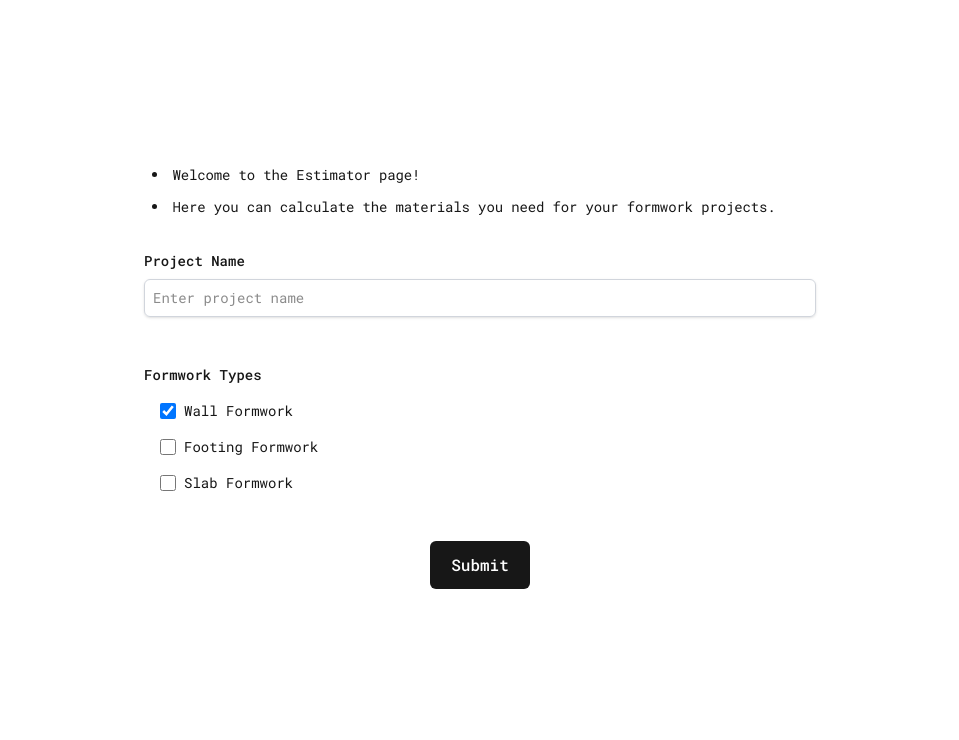
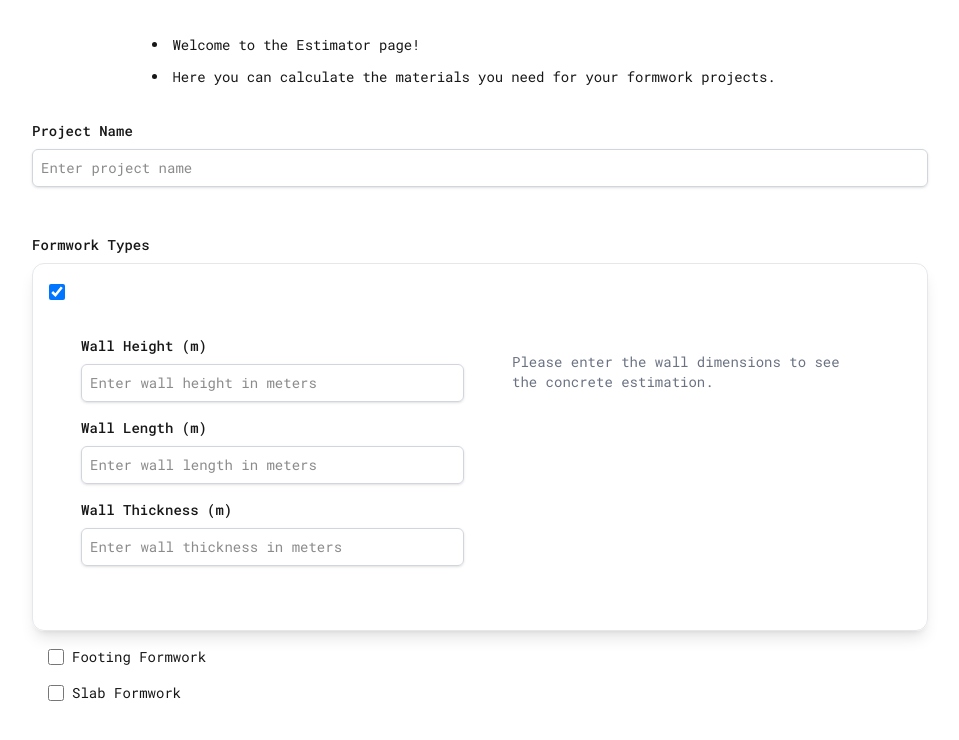
Before and after one commit to ISsait/formwork_estimator, a Next.js app: page /Estimate in a window 1280 px wide. Both pictures are taken after a click on the checkbox "Wall Formwork". Shown: the top 740 px of the page, without its empty margins (176-1135 px from the left). Built offline with nearby package versions, Linux system fonts and the light colour scheme.

Commit message:
started wall formwork and concrete estimation components

```diff
--- /dev/null
+++ b/src/app/Estimate/Concrete/WallConcrete.tsx
@@ -0,0 +1,51 @@
+"use client";
+
+import React from "react";
+import { useState } from "react";
+
+type WallConcreteProps = {
+  wallHeight: string;
+  wallLength: string;
+  wallThickness: string;
+};
+
+export default function WallConcrete(
+  props: WallConcreteProps
+): React.JSX.Element {
+  const { wallHeight, wallLength, wallThickness } = props;
+  const [wallConcrete, setWallConcrete] = useState(true);
+
+  // Calculate the volume of concrete needed for the wall
+  const volume =
+    parseFloat(wallHeight) * parseFloat(wallLength) * parseFloat(wallThickness);
+
+  return (
+    <div className="flex flex-col items-center justify-center p-8 pb-20 text-sm/6 text-center sm:text-left font-[family-name:var(--font-roboto-mono)]">
+      <div className="flex items-center">
+        <input
+          type="checkbox"
+          id="wallConcrete"
+          name="wallConcrete"
+          className="h-4 w-4 text-blue-600 focus:ring-blue-500"
+          checked={wallConcrete}
+          onChange={(event: React.ChangeEvent<HTMLInputElement>) => {
+            setWallConcrete(event.target.checked);
+          }}
+        />
+        <label
+          htmlFor="wallConcrete"
+          className="ml-3 text-base font-semibold text-white dark:text-gray-300"
+        >
+          Wall Concrete
+        </label>
+      </div>
+      {wallConcrete && (
+        <div className="w-full max-w-2xl mt-4">
+          <p className="font-semibold">
+            Concrete Volume Required: {volume.toFixed(2)} m³
+          </p>
+        </div>
+      )}
+    </div>
+  );
+}
--- /dev/null
+++ b/src/app/Estimate/Formwork/WallFormwork.tsx
@@ -0,0 +1,102 @@
+"use client";
+
+import React from "react";
+import { useState } from "react";
+import WallConcrete from "../Concrete/WallConcrete";
+
+export default function WallFormwork(): React.JSX.Element {
+  const [wallHeight, setWallHeight] = useState("");
+  const [wallLength, setWallLength] = useState("");
+  const [wallThickness, setWallThickness] = useState("");
+
+  return (
+    <div className="grid grid-cols-1 md:grid-cols-2 gap-8 items-start justify-items-center p-4 sm:p-8 pb-20 text-sm/6 text-center sm:text-left font-[family-name:var(--font-roboto-mono)]">
+      <div className="w-full max-w-2xl">
+        <div className="mb-4">
+          <label
+            htmlFor="wallHeight"
+            className="block text-sm font-medium mb-2"
+          >
+            Wall Height (m)
+          </label>
+          <input
+            type="number"
+            id="wallHeight"
+            name="wallHeight"
+            className="mt-1 p-2 block w-full border border-gray-300 rounded-md shadow-sm focus:ring-blue-500 focus:border-blue-500 sm:text-sm"
+            placeholder="Enter wall height in meters"
+            value={wallHeight}
+            onChange={(e: React.ChangeEvent<HTMLInputElement>) =>
+              setWallHeight(e.target.value)
+            }
+          />
+        </div>
+
+        <div className="mb-4">
+          <label
+            htmlFor="wallLength"
+            className="block text-sm font-medium mb-2"
+          >
+            Wall Length (m)
+          </label>
+          <input
+            type="number"
+            id="wallLength"
+            name="wallLength"
+            className="mt-1 p-2 block w-full border border-gray-300 rounded-md shadow-sm focus:ring-blue-500 focus:border-blue-500 sm:text-sm"
+            placeholder="Enter wall length in meters"
+            value={wallLength}
+            onChange={(e: React.ChangeEvent<HTMLInputElement>) =>
+              setWallLength(e.target.value)
+            }
+          />
+        </div>
+
+        <div className="mb-4">
+          <label
+            htmlFor="wallThickness"
+            className="block text-sm font-medium mb-2"
+          >
+            Wall Thickness (m)
+          </label>
+          <input
+            type="number"
+            id="wallThickness"
+            name="wallThickness"
+            className="mt-1 p-2 block w-full border border-gray-300 rounded-md shadow-sm focus:ring-blue-500 focus:border-blue-500 sm:text-sm"
+            placeholder="Enter wall thickness in meters"
+            value={wallThickness}
+            onChange={(e: React.ChangeEvent<HTMLInputElement>) =>
+              setWallThickness(e.target.value)
+            }
+          />
+        </div>
+      </div>
+
+      {/* Result Section */}
+      <div className="w-full max-w-2xl p-4">
+        {wallHeight && wallLength && wallThickness ? (
+          <div>
+            <p className="mt-4 text-sm">
+              <strong>Ties @ 16&quot; o/c: {Math.ceil((parseFloat(wallHeight) * parseFloat(wallLength)) / 0.16537778 * 1.15)}</strong>
+            </p>
+            <p className="mt-4 text-sm">
+              <strong>2x4x12 Walers @ 16&quot; o/c: {Math.ceil((parseFloat(wallHeight) * parseFloat(wallLength)) * 9.40607364 / 12 * 1.15) * 2 }</strong>
+            </p>
+            <WallConcrete
+              wallHeight={wallHeight}
+              wallLength={wallLength}
+              wallThickness={wallThickness}
+            />
+          </div>
+        ) : (
+          <div className="text-sm text-gray-500">
+            <p>
+              Please enter the wall dimensions to see the concrete estimation.
+            </p>
+          </div>
+        )}
+      </div>
+    </div>
+  );
+}
--- a/src/app/Estimate/page.tsx
+++ b/src/app/Estimate/page.tsx
@@ -2,6 +2,7 @@
 
 import React from "react";
 import { useState } from "react";
+import WallFormwork from "./Formwork/WallFormwork";
 
 export default function EstimatePage(): React.JSX.Element {
   const [projectName, setProjectName] = useState("");
@@ -10,15 +11,6 @@ export default function EstimatePage(): React.JSX.Element {
     footingFormwork: false,
     wallFormwork: false,
   });
-
-  function handleSubmit() {
-    console.log("Form submitted");
-    const formData = {
-      projectName: projectName,
-      formworkTypes: formworkTypes,
-    };
-    console.log("Form Data:", formData);
-  }
 
   return (
     <div className="flex flex-col items-center justify-center min-h-screen p-8 pb-20 text-sm/6 text-center sm:text-left font-[family-name:var(--font-roboto-mono)]">
@@ -31,13 +23,7 @@ export default function EstimatePage(): React.JSX.Element {
           projects.
         </li>
       </ul>
-      <form
-        className="mt-8 ml-8 grid grid-cols-1 w-full max-w-2xl"
-        onSubmit={(event: React.FormEvent<HTMLFormElement>) => {
-          event.preventDefault();
-          handleSubmit();
-        }}
-      >
+      <div className="mt-8 ml-8 grid grid-cols-1 w-full max-w-4xl">
         <div className="mb-4">
           <label
             htmlFor="projectName"
@@ -61,12 +47,13 @@ export default function EstimatePage(): React.JSX.Element {
           <label className="block text-sm font-medium mb-2">
             Formwork Types
           </label>
-          <div className="flex items-center m-4">
+          <div className="rounded-xl border border-gray-200 shadow-lg p-4">
+            <div className="flex items-center">
               <input
                 type="checkbox"
                 id="wallFormwork"
                 name="wallFormwork"
-              className="h-4 w-4"
+                className="h-4 w-4 text-blue-600 focus:ring-blue-500"
                 checked={formworkTypes.wallFormwork}
                 onChange={(event: React.ChangeEvent<HTMLInputElement>) => {
                   setFormworkTypes({
@@ -75,10 +62,22 @@ export default function EstimatePage(): React.JSX.Element {
                   });
                 }}
               />
-            <label htmlFor="wallFormwork" className="ml-2 text-sm">
+              <label
+                htmlFor="wallFormwork"
+                className="ml-3 text-base font-semibold text-white dark:text-gray-300"
+              >
                 Wall Formwork
               </label>
             </div>
+
+            {/* Content: Conditionally Rendered Formwork Details */}
+            {formworkTypes.wallFormwork && (
+              <div>
+                <WallFormwork />
+              </div>
+            )}
+          </div>
+
           <div className="flex items-center m-4">
             <input
               type="checkbox"
@@ -116,13 +115,7 @@ export default function EstimatePage(): React.JSX.Element {
             </label>
           </div>
         </div>
-        <button
-          type="submit"
-          className="mt-8 rounded-md border border-solid border-transparent transition-colors flex items-center justify-center bg-foreground text-background gap-2 hover:bg-[#383838] dark:hover:bg-[#999999] font-medium text-sm sm:text-base h-10 sm:h-12 px-4 sm:px-5 sm:w-auto w-max-2xl mx-auto"
-        >
-          Submit
-        </button>
-      </form>
+      </div>
     </div>
   );
 }
--- a/src/app/layout.tsx
+++ b/src/app/layout.tsx
@@ -15,14 +15,6 @@ const geistMono = Roboto_Mono({
 export const metadata: Metadata = {
   title: "Formwork Estimator",
   description: "Created to help you estimate the cost of formwork for your projects.",
-  icons: {
-    icon: "/formwork_logo.svg",            // default 32×32
-    shortcut: "/formwork_logo.svg",
-    other: [
-      { rel: "apple-touch-icon", url: "/formwork_logo.svg" },
-      { rel: "icon", url: "/formwork_logo.svg", type: "image/svg+xml" },
-    ],
-  },
 };
 
 export default function RootLayout({
```
Also changed, not shown: src/app/Estimate/Concrete/FootingConcrete.tsx (added), src/app/Estimate/Concrete/SlabConcrete.tsx (added), src/app/Estimate/Formwork/FootingFormwork.tsx (added), src/app/Estimate/Formwork/SlabFormwork.tsx (added). Lines whose indentation alone changed are shown as unchanged.
